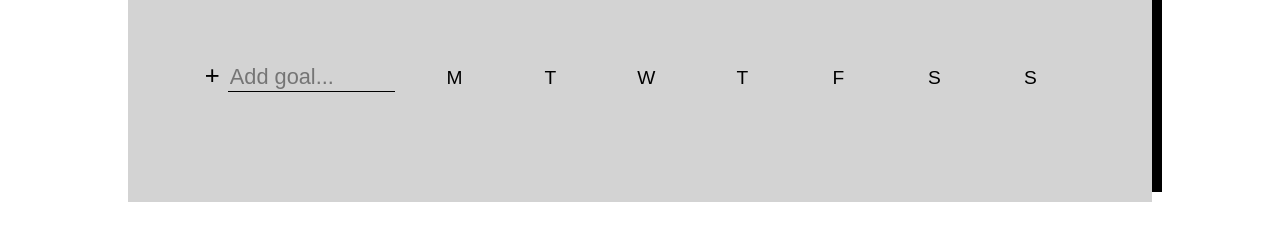
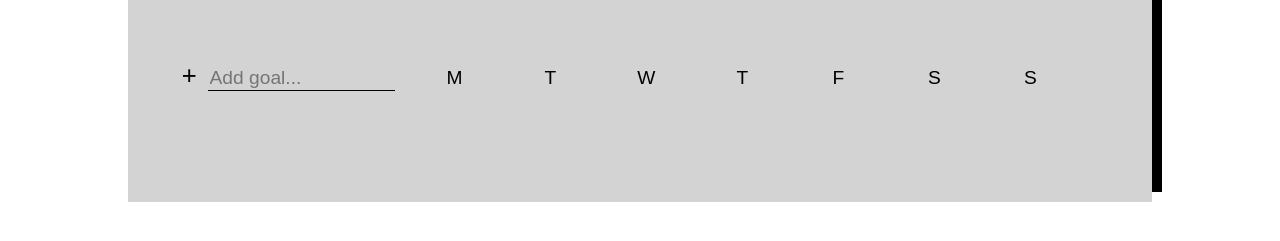
Before and after one commit to djbj/sprint4, a React app in the folder code/: page / in a window 1280 px wide. Shown: the part 167-408 px from the top of the page. Built offline with nearby package versions, Linux system fonts and the light colour scheme.

Commit message:
styled input

```diff
--- a/code/src/components/Form/style.css
+++ b/code/src/components/Form/style.css
@@ -9,10 +9,11 @@ body {
 }
 
 .container-form {
-  width: 15vw;
+  width: 16.8vw;
   height: 5vw;
   margin-top: 5vw;
   display: inline-block;
+  margin-left: -1.8vw;
 }
 
 .container-days {
@@ -42,7 +43,7 @@ input {
   border: none;
   border-bottom: 0.15vw solid black;
   outline: none;
-  font-size: 1.7vw;
+  font-size: 1.5vw;
   width: 87%;
   background-color: transparent;
 }
```
